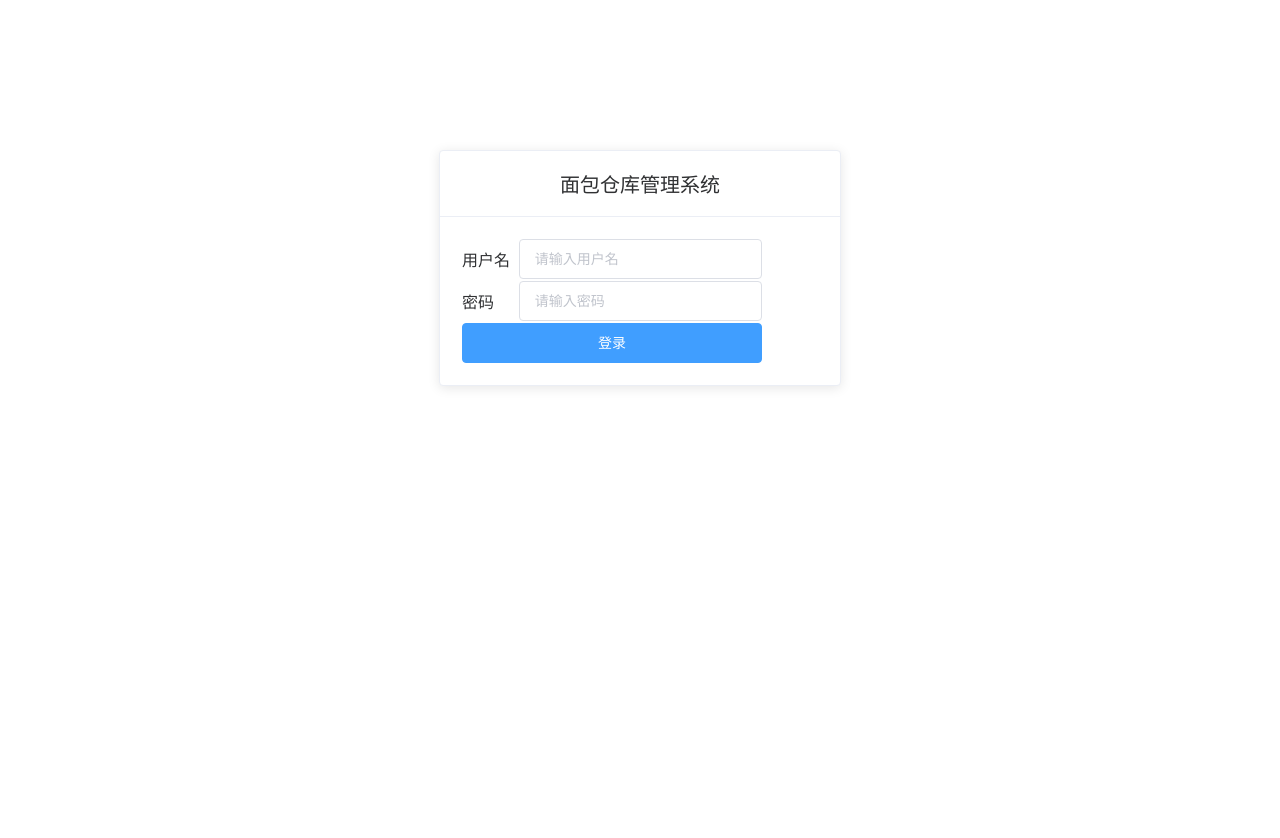
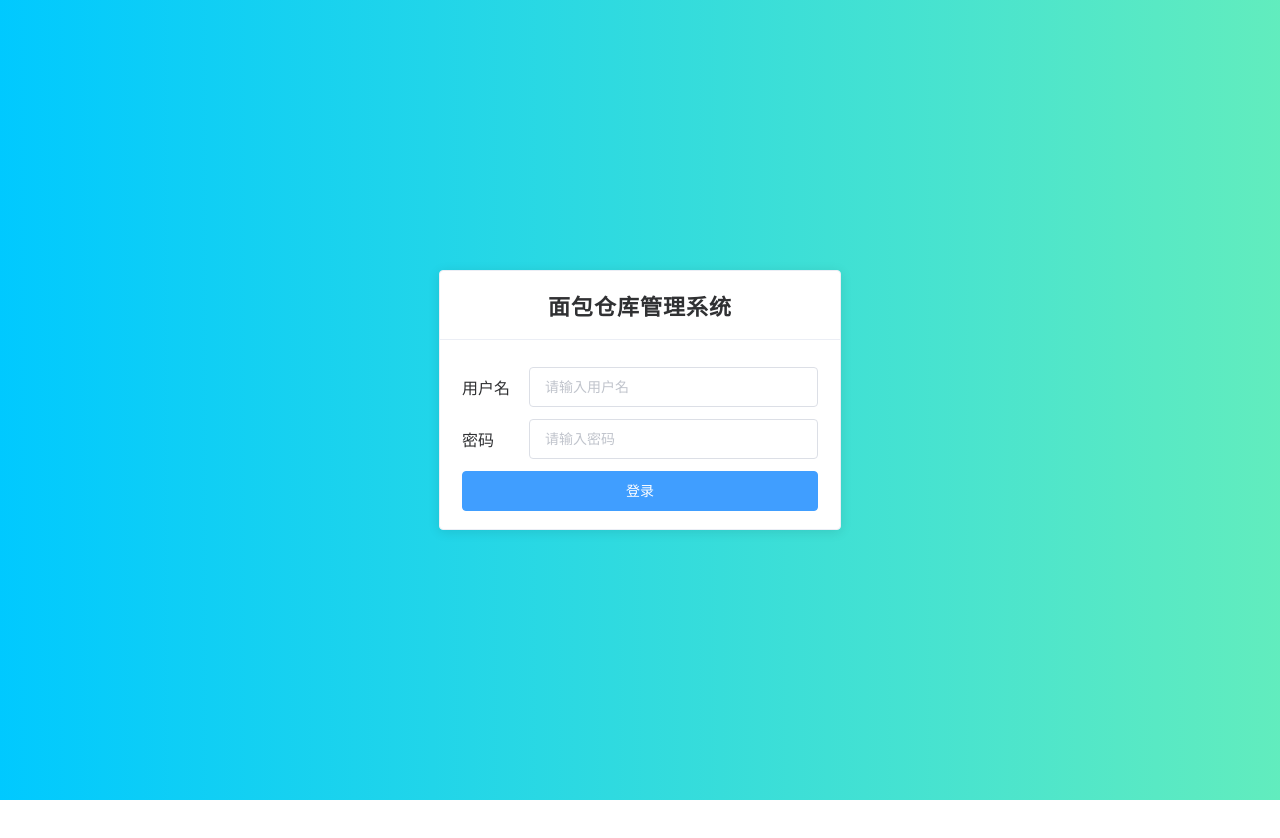
Before and after one commit to StvEmn/BreadManagementVue, a Vue app: page /Home#/login in a window 1280 px wide. Shown: the top 838 px of the page. After the commit the page ends 800 px from the top, so only its background shows below. Built offline with nearby package versions, Linux system fonts and the light colour scheme.

Commit message:
登录背景

```diff
--- a/src/components/Home.vue
+++ b/src/components/Home.vue
@@ -8,7 +8,7 @@
       <el-button type="info" @click="logout" class="logout">退出</el-button>
     </el-header>
     <el-container>
-      <el-aside width="200px">
+      <el-aside>
         <el-menu
           background-color="#545c64"
           text-color="#fff"
@@ -75,11 +75,18 @@ body {
 }
 
 .el-aside {
+  width: 160px !important;
   background-color: #304156;
 }
 
 .el-aside > .el-menu {
   border-right: none;
+}
+
+.el-menu-item {
+  text-align: center;
+  background-color: #1f2d3d !important;
+  font-size: 15px !important;
 }
 
 .el-main {
--- a/src/components/Login.vue
+++ b/src/components/Login.vue
@@ -1,11 +1,11 @@
 <template>
-  <div>
-    <div style="display: flex; justify-content: center; margin-top: 150px">
+  <div class="login-body">
+    <div style="display: flex; justify-content: center; height: 260px">
       <el-card style="width: 400px">
         <div slot="header" class="clearfix">
           <span>面包仓库管理系统</span>
         </div>
-        <table align="center">
+        <table style="width: 100%">
           <tr>
             <td align="left">用户名</td>
             <td>
@@ -28,9 +28,9 @@
             </td>
           </tr>
           <tr>
-            <td colspan="2">
+            <td colspan="2" style="height: 50px">
               <!-- 点击事件的两种不同的写法v-on:click和 @click-->
-              <el-button style="width: 300px" type="primary" @click="doLogin"
+              <el-button style="width: 100%" type="primary" @click="doLogin"
                 >登录</el-button
               >
             </td>
@@ -41,9 +41,26 @@
   </div>
 </template>
 <style>
+html {
+  background-image: url("../assets/background.png");
+}
+tr {
+  height: 50px;
+}
 .clearfix {
-  font-size: 20px;
+  font-size: 22px;
   text-align: center;
+}
+.clearfix > span {
+  font-weight: bold;
+  letter-spacing: 1px;
+}
+
+.login-body {
+  height: 100%;
+  display: flex;
+  justify-content: center;
+  align-items: center;
 }
 </style>
 <script>
@@ -74,7 +91,7 @@ export default {
           console.log(res.data.status);
           if (res.data.status == 200) {
             console.log(res.data.token);
-            window.sessionStorage.setItem('token', res.data.token);
+            window.sessionStorage.setItem("token", res.data.token);
             this.$router.push("/home");
           } else if (res.data.status == 210) {
             alert(res.data.message);
--- a/src/components/User.vue
+++ b/src/components/User.vue
@@ -1,3 +1,26 @@
 <template>
-    <h3>User</h3>
+  <div>
+    <el-breadcrumb separator-class="el-icon-arrow-right">
+      <el-breadcrumb-item :to="{ path: '/home' }">首页</el-breadcrumb-item>
+      <el-breadcrumb-item>用户信息管理</el-breadcrumb-item>
+    </el-breadcrumb>
+    <el-card>
+      <el-row :gutter="20">
+        <el-col :span="7">
+          <el-input placeholder="请输入内容">
+            <el-button slot="append" icon="el-icon-search"></el-button>
+          </el-input>
+        </el-col>
+        <el-col :span="4">
+             <el-button type="primary">添加用户</el-button>
+        </el-col>
+      </el-row>
+    </el-card>
+  </div>
 </template>
+<style>
+.el-breadcrumb {
+  margin-bottom: 15px;
+  font-size: 12px;
+}
+</style>
```
Also changed, not shown: src/assets/background.png (added).
